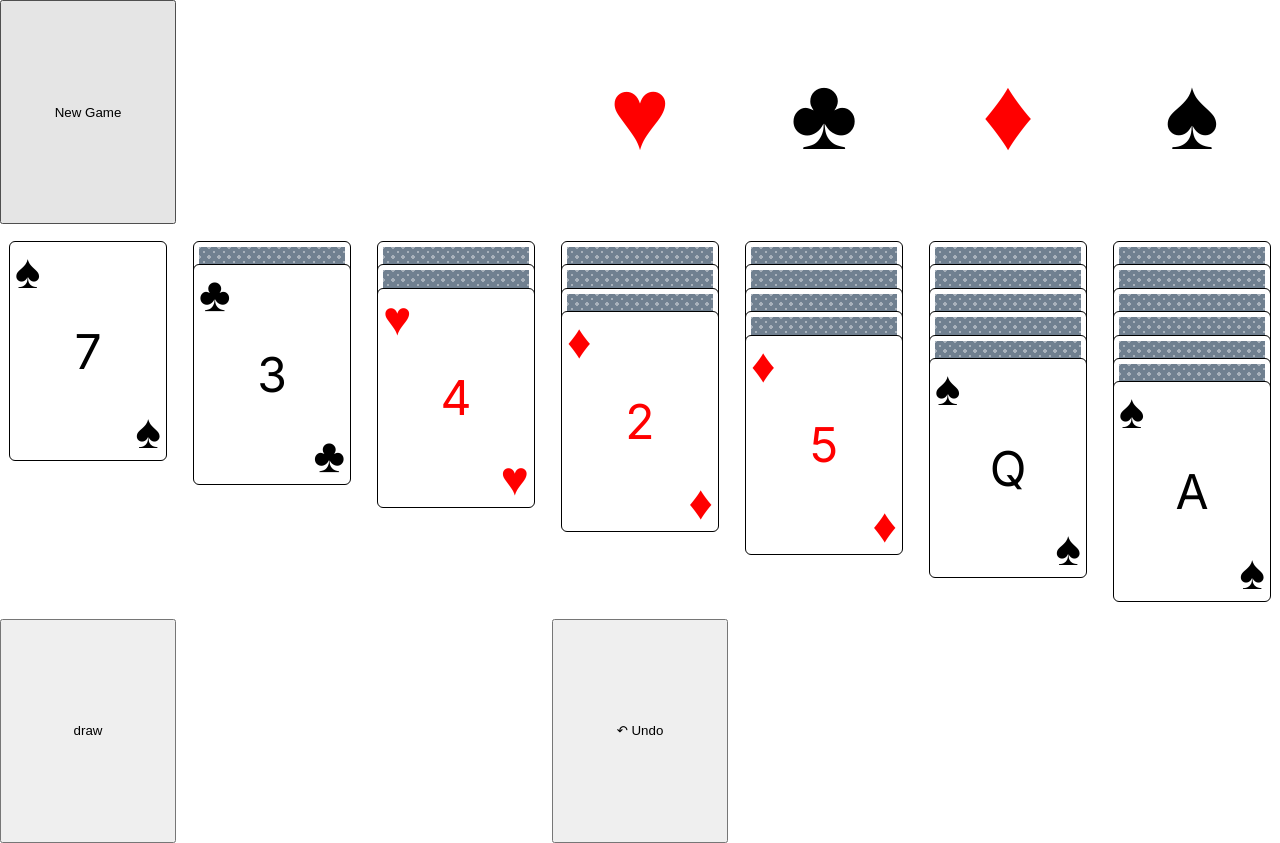
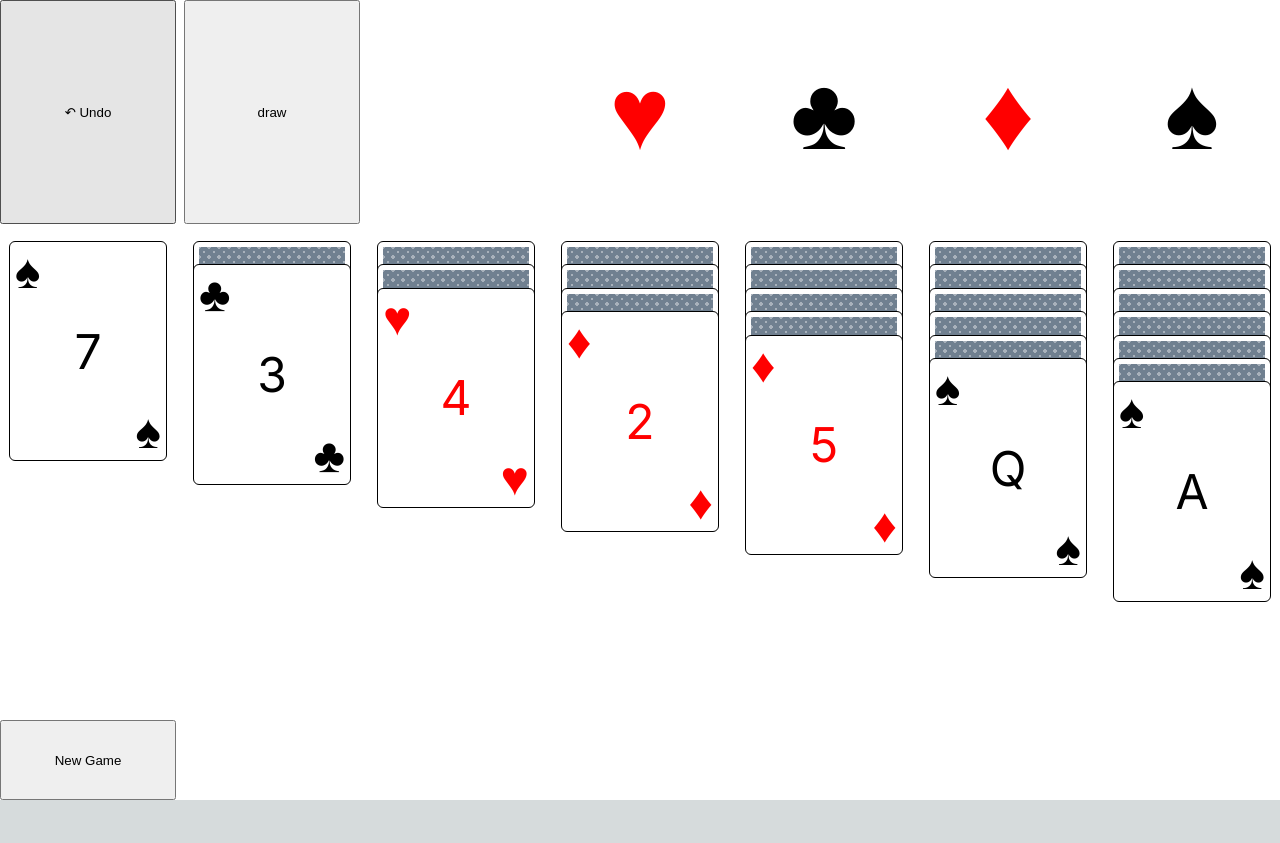
Before and after one commit to Rykus0/solitaire, a Next.js app: page / in a window 1280 px wide. After the commit the page ends 800 px from the top, so only its background shows below. Built offline with nearby package versions, Linux system fonts and the light colour scheme.

Commit message:
feat: improve layout

```diff
--- a/src/app/page.module.css
+++ b/src/app/page.module.css
@@ -5,13 +5,22 @@
   align-items: start;
   justify-content: start;
   grid-template-columns: repeat(7, minmax(0, 1fr));
-  grid-template-rows: min-content 1fr min-content;
+  grid-template-rows: min-content 1fr minmax(5em, min-content);
   grid-template-areas:
-    "nav  nav  nav   suit1 suit2 suit3 suit4"
+    "deck draw .     suit1 suit2 suit3 suit4"
     "col1 col2 col3  col4  col5  col6  col7"
-    "deck draw .     undo  .     .     .";
+    "new  .    undo  .     .     .     .";
 
   background: #fff;
+}
+
+@media (orientation: landscape) {
+  .main {
+    grid-template-areas:
+      "undo deck draw suit1 suit2 suit3 suit4"
+      "col1 col2 col3 col4  col5  col6  col7"
+      "new  .    .    .     .     .     .";
+  }
 }
 
 .main > button {
--- a/src/app/page.tsx
+++ b/src/app/page.tsx
@@ -103,7 +103,9 @@ export default function Home() {
         0
       ) === 52 && <div className={classes.win}>You win!</div>}
 
-      <button onClick={newGame}>New Game</button>
+      <button onClick={newGame} style={{ gridArea: "new" }}>
+        New Game
+      </button>
 
       <Stack
         onDrop={dropCardInFoundation}
```
